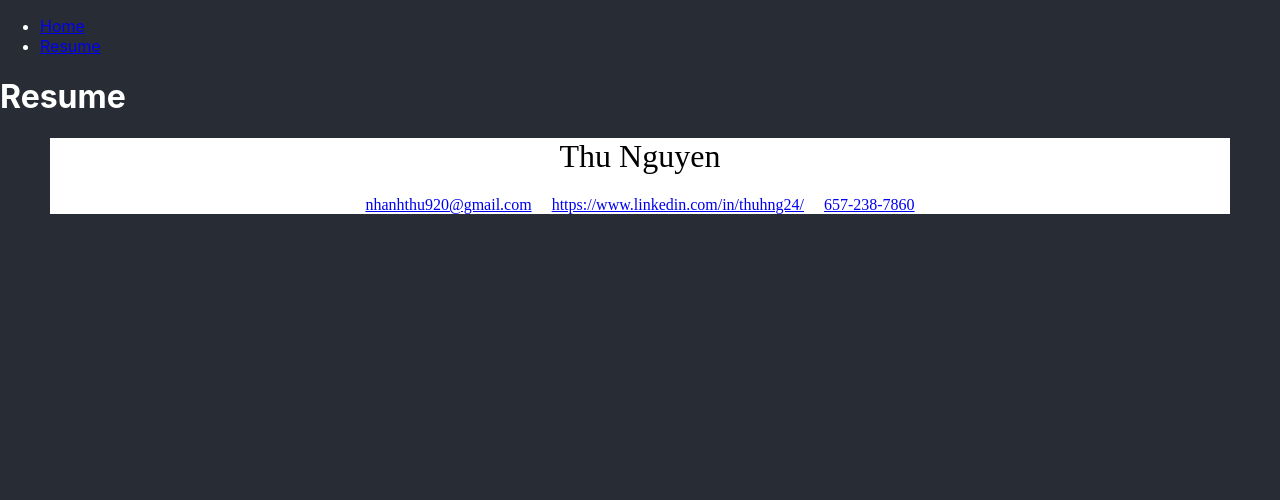
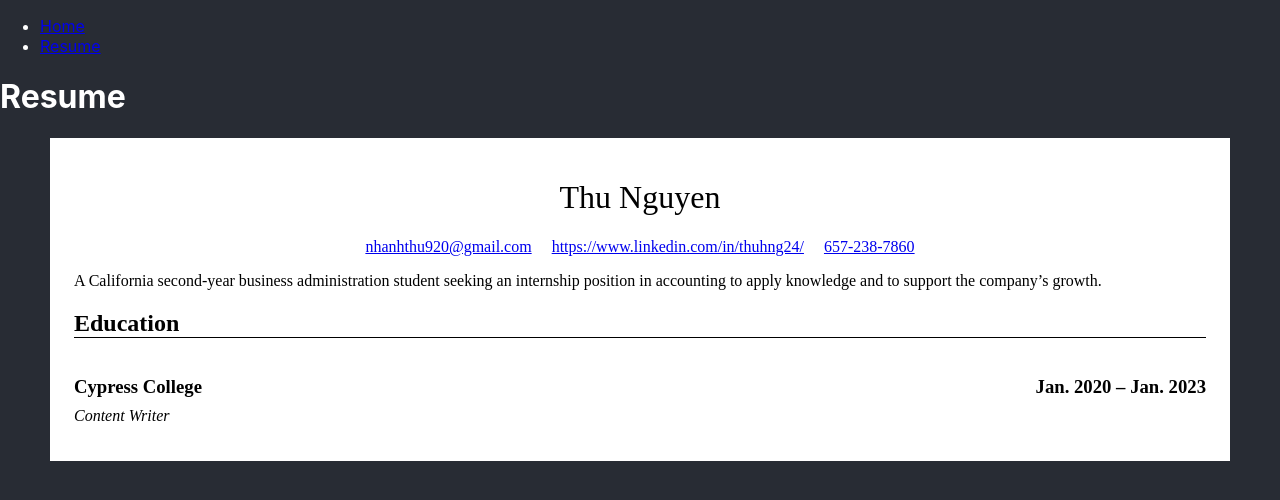
Before and after one commit to Brian-E-Nguyen/Thu-Website, a JavaScript app: page /resume in a window 1280 px wide. Shown: the top 500 px of the page. Built offline with nearby package versions, Linux system fonts and the light colour scheme.

Commit message:
renamed class names

```diff
--- a/src/components/Resume/Resume.css
+++ b/src/components/Resume/Resume.css
@@ -3,6 +3,7 @@
   color: black;
   font-family: 'Times New Roman', Times, serif;
   margin: 0 50px;
+  padding: 20px 0;
 }
 
 .resume__title {
@@ -16,3 +17,23 @@
   margin: 0 20px;
   text-align: center;
 }
+
+.resume__header {
+  font-weight: 700;
+  border-bottom: 1px solid black;
+}
+
+.resume__leftcolumn--header {
+  font-weight: 700;
+  display: inline-block;
+}
+
+.resume__leftcolumn--description {
+  font-style: italic;
+  margin-top: -10px;
+}
+
+.resume__rightcolumn--header {
+  font-weight: 700;
+  float: right;
+}
--- a/src/components/Resume/Resume.js
+++ b/src/components/Resume/Resume.js
@@ -18,6 +18,17 @@ const Resume = () => {
           </a>
           <a href='#'>657-238-7860</a>
         </p>
+        <p>
+          A California second-year business administration student seeking an
+          internship position in accounting to apply knowledge and to support
+          the company’s growth.
+        </p>
+        <div>
+          <h2 className='resume__header'>Education</h2>
+          <h3 className='resume__leftcolumn--header'>Cypress College</h3>
+          <h3 className='resume__rightcolumn--header'>Jan. 2020 – Jan. 2023</h3>
+          <p className='resume__leftcolumn--description'>Content Writer</p>
+        </div>
       </Container>
     </div>
   );
```
